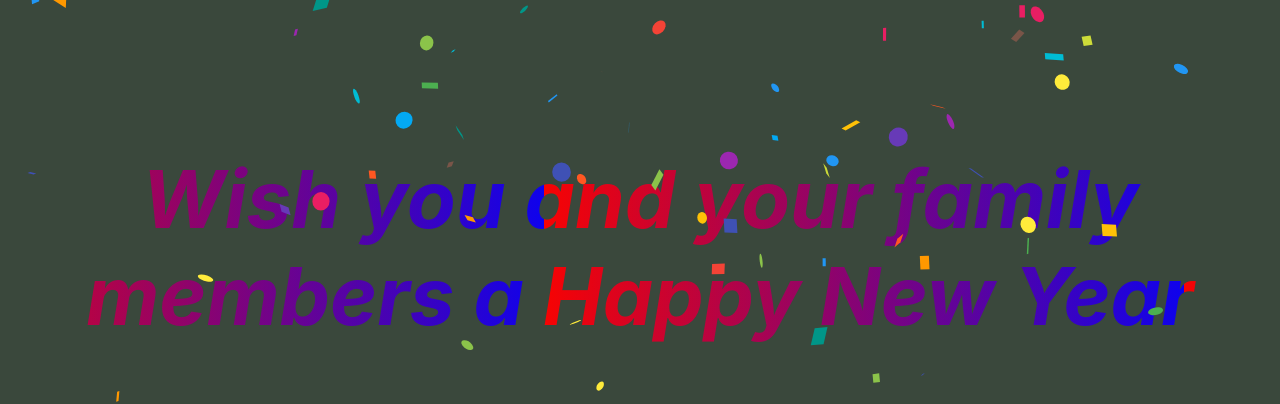
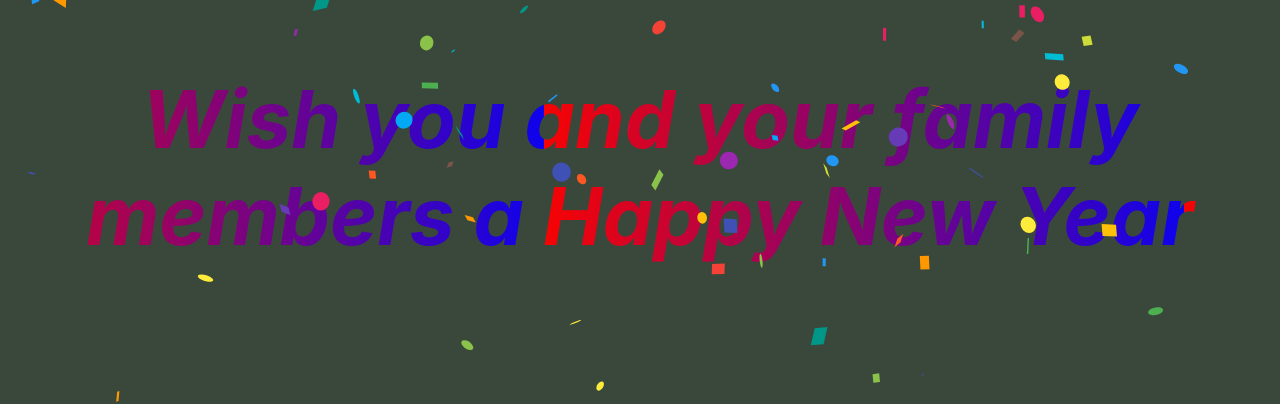
Before and after one commit to durgamlatha153/2024_newyear, a React (Create React App) app: page / in a window 1280 px wide. Shown: the part 153-557 px from the top of the page. Built offline with nearby package versions, Linux system fonts and the light colour scheme.

Commit message:
Update App.css

```diff
--- a/src/App.css
+++ b/src/App.css
@@ -38,6 +38,7 @@ p.wtext {
   top: 40%;
   left: 50%;
   font-size: 80px;
+  margin: 0px;
   transform: translate(-50%, -50%);
   font-weight: bolder;
   font-style: italic;
@@ -85,6 +86,7 @@ h1.year {
   text-align: center;
   font-size: 150px;
   font-weight: bolder;
+  margin: 0px;
   background-image: linear-gradient(
     -225deg,
     #231557 0%,
```
